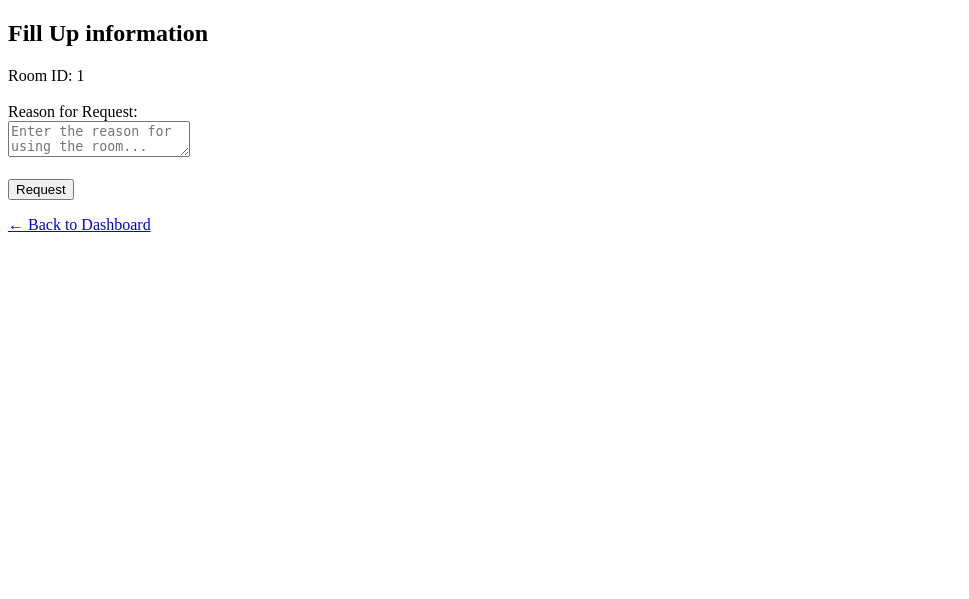
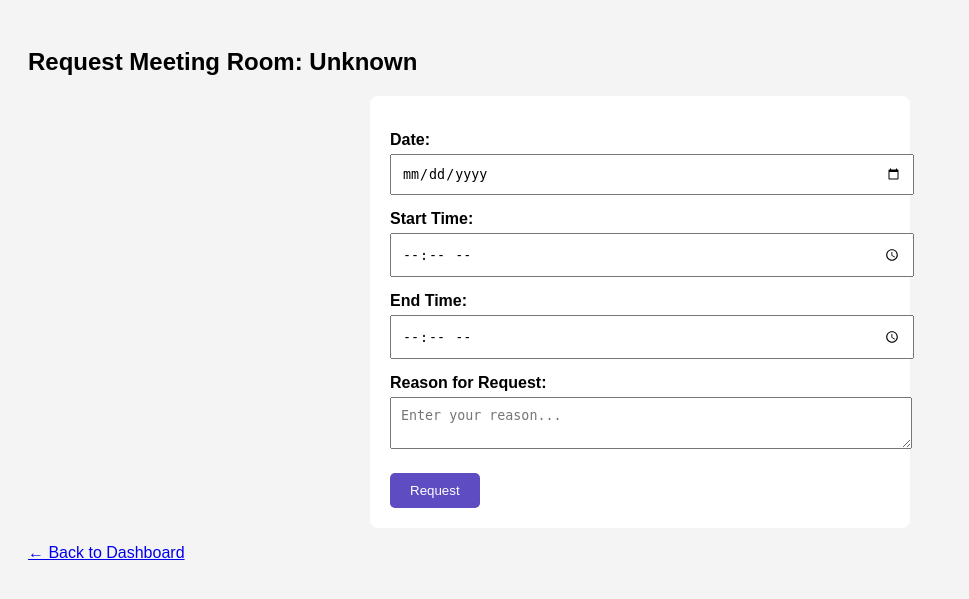
Before and after one commit to SeanMegusean/library_system, a PHP site: page /request_room.php?room_id=1 in a window 1280 px wide. Shown: the top 599 px of the page, without its empty margins (0-969 px from the left). Run offline with PHP 8.4, Linux system fonts and the light colour scheme; data comes from the database, SQL or seed files in the repository.

Commit message:
Update request_room.php
with calendar and time

```diff
--- a/request_room.php
+++ b/request_room.php
@@ -6,28 +6,47 @@ $room_id = $_GET['room_id'];
 $stmt = $conn->prepare("SELECT * FROM meeting_rooms WHERE room_id = ?");
 $stmt->bind_param("i", $room_id);
 $stmt->execute();
-$rooms = $stmt->get_result()->fetch_assoc();
+$room = $stmt->get_result()->fetch_assoc();
+
+$error_message = "";
 
 if ($_SERVER["REQUEST_METHOD"] == "POST") {
     $room_id = $_POST['room_id'];
     $student_number = $_SESSION['student_number'];
-    $request_date = date('Y-m-d H:i:s');
+    $date = $_POST['date'];
+    $start_time = $_POST['start_time'];
+    $end_time = $_POST['end_time'];
     $reason = $_POST['reason'];
     $status = "Pending";
+    $request_date = date('Y-m-d H:i:s');
 
     $stmt = $conn->prepare("
-        INSERT INTO mr_requests (room_id, student_number, date_requested, reason, status)
-        VALUES (?, ?, ?, ?, ?)");
+        SELECT * FROM mr_requests
+        WHERE room_id = ? AND date = ? AND (
+            (start_time < ? AND end_time > ?) OR
+            (start_time < ? AND end_time > ?) OR
+            (start_time >= ? AND end_time <= ?)
+        ) AND status != 'Rejected'
+    ");
+    $stmt->bind_param("ssssssss", $room_id, $date, $end_time, $end_time, $start_time, $start_time, $start_time, $end_time);
+    $stmt->execute();
+    $conflict = $stmt->get_result();
 
-    // Bind the parameters to the query
-    $stmt->bind_param("sssss", $room_id, $student_number, $request_date, $reason, $status);
-    if ($stmt->execute()) {
-        header("Location: student_RRR.php?message=Request added successfully :D");
-        exit();
+    if ($conflict->num_rows > 0) {
+        $error_message = "This room is already reserved at the selected time.";
     } else {
-        echo "Error: " . $stmt->error;
+        $stmt = $conn->prepare("
+            INSERT INTO mr_requests (room_id, student_number, date_requested, date, start_time, end_time, reason, status)
+            VALUES (?, ?, ?, ?, ?, ?, ?, ?)
+        ");
+        $stmt->bind_param("ssssssss", $room_id, $student_number, $request_date, $date, $start_time, $end_time, $reason, $status);
+        if ($stmt->execute()) {
+            header("Location: student_RRR.php?message=Request added successfully :D");
+            exit();
+        } else {
+            $error_message = "Error: " . $stmt->error;
+        }
     }
-    $stmt->close();
 }
 ?>
 
@@ -35,20 +54,40 @@ if ($_SERVER["REQUEST_METHOD"] == "POST") {
 <html>
 <head>
     <title>Request Meeting Room</title>
+    <style>
+        body { font-family: Arial, sans-serif; padding: 20px; background: #f4f4f4; }
+        form { background: #fff; padding: 20px; border-radius: 8px; max-width: 500px; margin: auto; }
+        label { display: block; margin-top: 15px; font-weight: bold; }
+        input, textarea { width: 100%; padding: 10px; margin-top: 5px; }
+        button { margin-top: 20px; padding: 10px 20px; background: #5E4CC2; color: white; border: none; border-radius: 5px; cursor: pointer; }
+        .error { color: red; font-weight: bold; }
+    </style>
 </head>
 <body>
-    <h2>Fill Up information</h2>
+    <h2>Request Meeting Room: <?= htmlspecialchars($room['room_name'] ?? 'Unknown') ?></h2>
+
+    <?php if ($error_message): ?>
+        <p class="error"><?= htmlspecialchars($error_message) ?></p>
+    <?php endif; ?>
+
     <form method="POST">
-        <label for="room_id">Room ID:</label>
-        <span><?= htmlspecialchars($rooms['room_id']) ?></span><br><br>
+        <input type="hidden" name="room_id" value="<?= htmlspecialchars($room_id) ?>">
 
-        <input type="hidden" name="room_id" value="<?= htmlspecialchars($rooms['room_id']) ?>">
+        <label>Date:</label>
+        <input type="date" name="date" required>
 
-        <label for="reason">Reason for Request:</label><br>
-        <textarea name="reason" required placeholder="Enter the reason for using the room..."></textarea><br><br>
+        <label>Start Time:</label>
+        <input type="time" name="start_time" required>
+
+        <label>End Time:</label>
+        <input type="time" name="end_time" required>
+
+        <label>Reason for Request:</label>
+        <textarea name="reason" placeholder="Enter your reason..." required></textarea>
 
         <button type="submit">Request</button>
     </form>
+
     <p><a href="student_dashboard.php">← Back to Dashboard</a></p>
 </body>
 </html>
```
